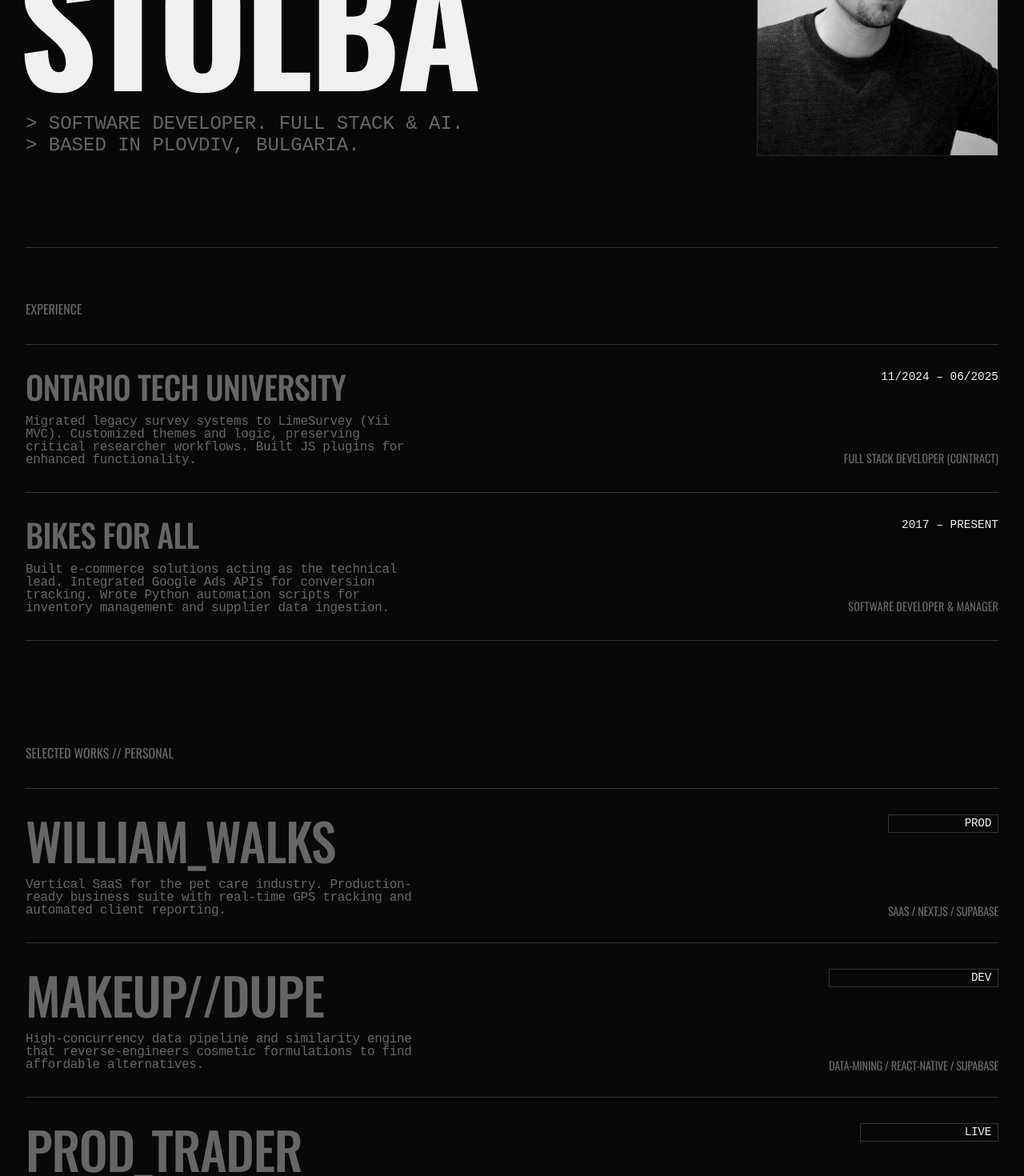
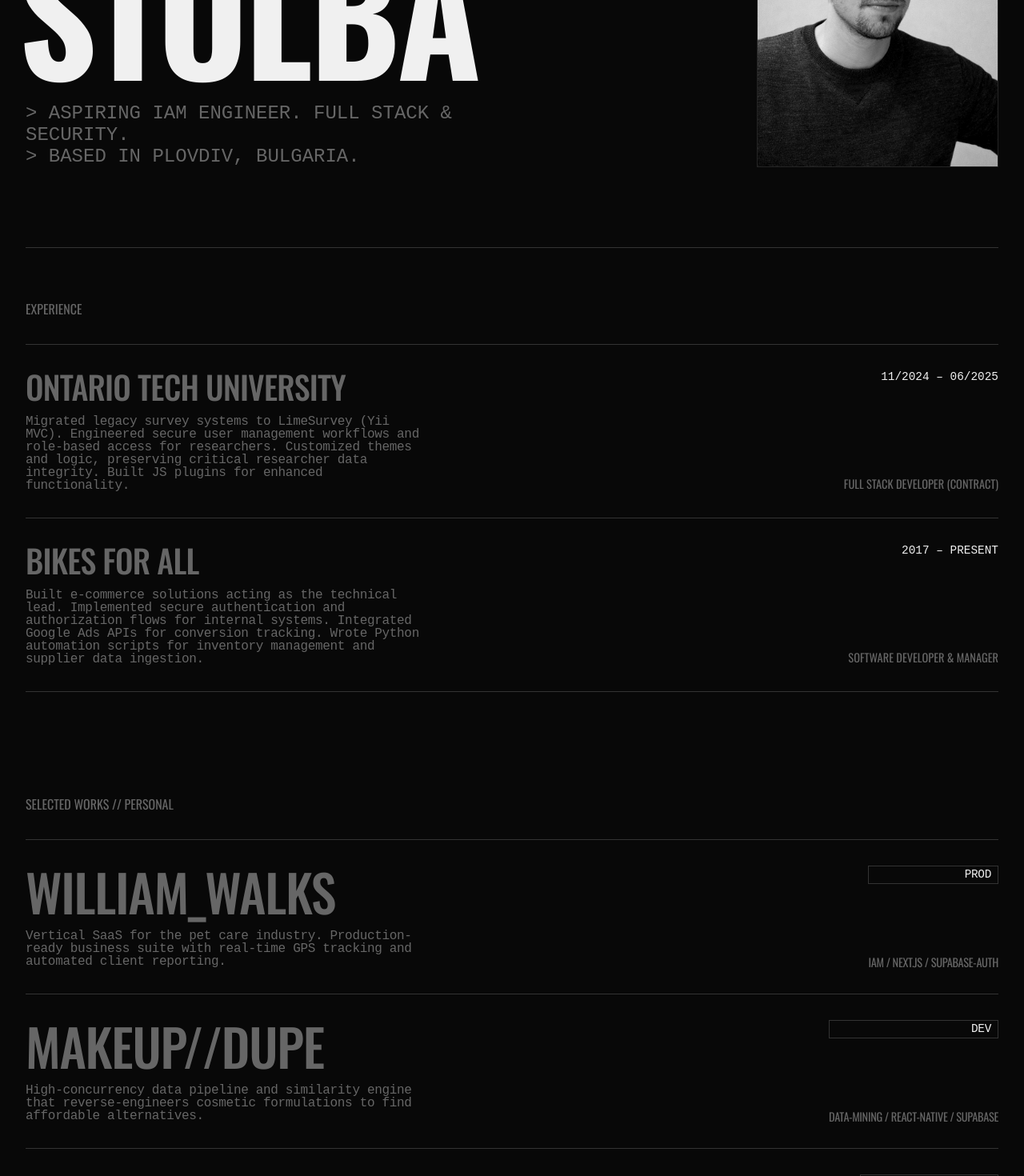
Before and after one commit to Sashgnar/personal-website, a React (Vite) app: page / in a window 1280 px wide. Shown: the part 420-1890 px from the top of the page at 80% size. Built offline with nearby package versions, Linux system fonts and the light colour scheme.

Commit message:
Add Williams Dog Walking website link to project

```diff
--- a/src/App.jsx
+++ b/src/App.jsx
@@ -18,7 +18,7 @@ function HomePage() {
   return (
     <div className="container">
       <nav>
-        <Link to="/" className="logo">SASHGNAR/DEV</Link>
+        <Link to="/" className="logo">SASHGNAR/IAM</Link>
         <a href="mailto:sashstolba@gmail.com">SASHSTOLBA@GMAIL.COM</a>
       </nav>
 
--- a/src/components/Experience.jsx
+++ b/src/components/Experience.jsx
@@ -6,14 +6,14 @@ const experiences = [
         role: "FULL STACK DEVELOPER (CONTRACT)",
         company: "ONTARIO TECH UNIVERSITY",
         period: "11/2024 – 06/2025",
-        description: "Migrated legacy survey systems to LimeSurvey (Yii MVC). Customized themes and logic, preserving critical researcher workflows. Built JS plugins for enhanced functionality."
+        description: "Migrated legacy survey systems to LimeSurvey (Yii MVC). Engineered secure user management workflows and role-based access for researchers. Customized themes and logic, preserving critical researcher data integrity. Built JS plugins for enhanced functionality."
     },
     {
         id: 2,
         role: "SOFTWARE DEVELOPER & MANAGER",
         company: "BIKES FOR ALL",
         period: "2017 – PRESENT",
-        description: "Built e-commerce solutions acting as the technical lead. Integrated Google Ads APIs for conversion tracking. Wrote Python automation scripts for inventory management and supplier data ingestion."
+        description: "Built e-commerce solutions acting as the technical lead. Implemented secure authentication and authorization flows for internal systems. Integrated Google Ads APIs for conversion tracking. Wrote Python automation scripts for inventory management and supplier data ingestion."
     }
 ];
 
--- a/src/components/Hero.jsx
+++ b/src/components/Hero.jsx
@@ -11,7 +11,7 @@ export default function Hero() {
                         STOLBA
                     </h1>
                     <div className="hero-subtitle">
-            > SOFTWARE DEVELOPER. FULL STACK & AI.<br />
+            > ASPIRING IAM ENGINEER. FULL STACK & SECURITY.<br />
             > BASED IN PLOVDIV, BULGARIA.
                     </div>
                 </div>
--- a/src/components/ProjectDetail.jsx
+++ b/src/components/ProjectDetail.jsx
@@ -36,6 +36,16 @@ export default function ProjectDetail() {
                     </div>
                     <h1 className="detail-title">{project.name}</h1>
                     <p className="detail-tagline">{project.description}</p>
+                    {project.url && (
+                        <a
+                            href={project.url}
+                            target="_blank"
+                            rel="noopener noreferrer"
+                            className="live-site-link"
+                        >
+                            VISIT LIVE SITE →
+                        </a>
+                    )}
                 </header>
 
                 {project.details && (
--- a/src/data/projects.json
+++ b/src/data/projects.json
@@ -5,16 +5,17 @@
     "slug": "williamwalks",
     "description": "Vertical SaaS for the pet care industry. Production-ready business suite with real-time GPS tracking and automated client reporting.",
     "isPrivate": true,
+    "url": "https://williamsdogwalking.ca",
     "status": "PROD",
     "language": "TS",
     "tags": [
-      "SAAS",
+      "IAM",
       "NEXT.JS",
-      "SUPABASE"
+      "SUPABASE-AUTH"
     ],
     "category": "Personal",
     "details": {
-      "overview": "A complete business management platform built for a professional dog walking service. Features real-time GPS tracking during walks, automated report cards sent to clients after each session, and a comprehensive admin dashboard for scheduling and client management.",
+      "overview": "A complete business management platform built for a professional dog walking service. Features robust Identity and Access Management through Supabase Auth, real-time GPS tracking during walks, automated report cards sent to clients after each session, and a comprehensive admin dashboard for scheduling and client management.",
       "features": [
         "Real-time GPS tracking with live map updates during walks",
         "Automated post-walk report cards with photos and notes",
@@ -82,7 +83,7 @@
     ],
     "category": "Personal",
     "details": {
-      "overview": "PulseEdge is a quantitative trading engine designed for speed and precision. It implements multiple trading strategies including the 'Insider Sniper' which detects unusual market activity patterns that may indicate informed trading, and executes positions with sub-10ms latency.",
+      "overview": "PulseEdge is a quantitative trading engine designed for speed and precision. It implements multiple trading strategies including the 'Insider Sniper' which detects unusual market activity patterns that may indicate informed trading, and executes positions with sub-10ms latency. Managed secure API key storage and encrypted communication with brokerage endpoints.",
       "features": [
         "Sub-10ms trade execution latency",
         "Multiple strategy lanes: Insider Sniper, Earnings Momentum, 3-Day Dip",
@@ -180,7 +181,7 @@
     "id": 2001,
     "name": "UNIX_SHELL",
     "slug": "unixshell",
-    "description": "Custom Linux shell in C implementing process creation, piping, I/O redirection, and job control.",
+    "description": "Custom Linux shell in C implementing process creation, piping, I/O redirection, job control, and process permission management.",
     "isPrivate": true,
     "status": "CMPT 300",
     "language": "C",
--- a/src/index.css
+++ b/src/index.css
@@ -223,6 +223,22 @@ nav {
   line-height: 1.5;
 }
 
+.live-site-link {
+  display: inline-block;
+  margin-top: 1.5rem;
+  font-family: monospace;
+  font-size: 1rem;
+  padding: 0.5rem 1rem;
+  border: 1px solid var(--accent);
+  color: var(--accent);
+  transition: all 0.3s ease;
+}
+
+.live-site-link:hover {
+  background-color: var(--accent);
+  color: var(--bg-color);
+}
+
 .detail-content {
   max-width: 800px;
 }
```
